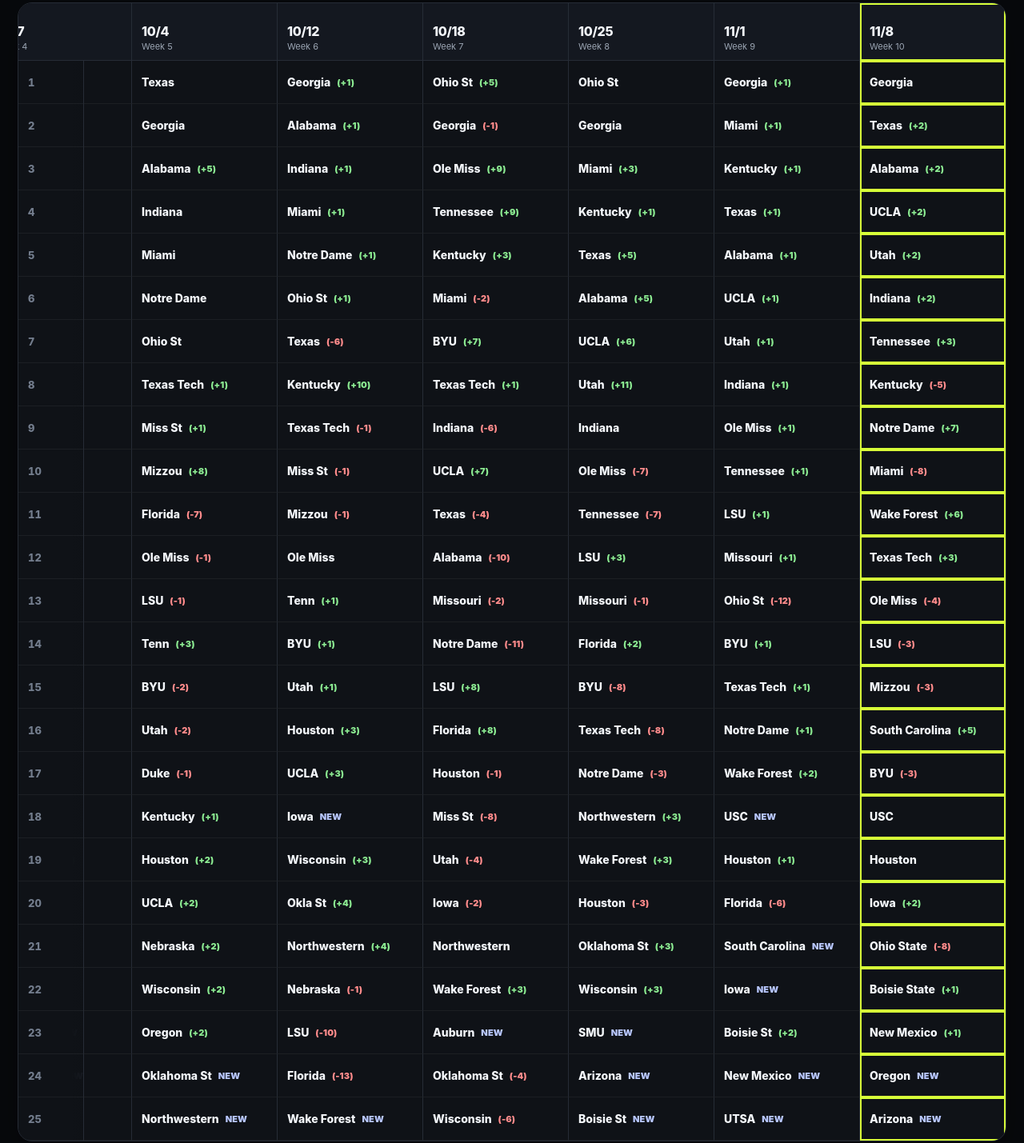
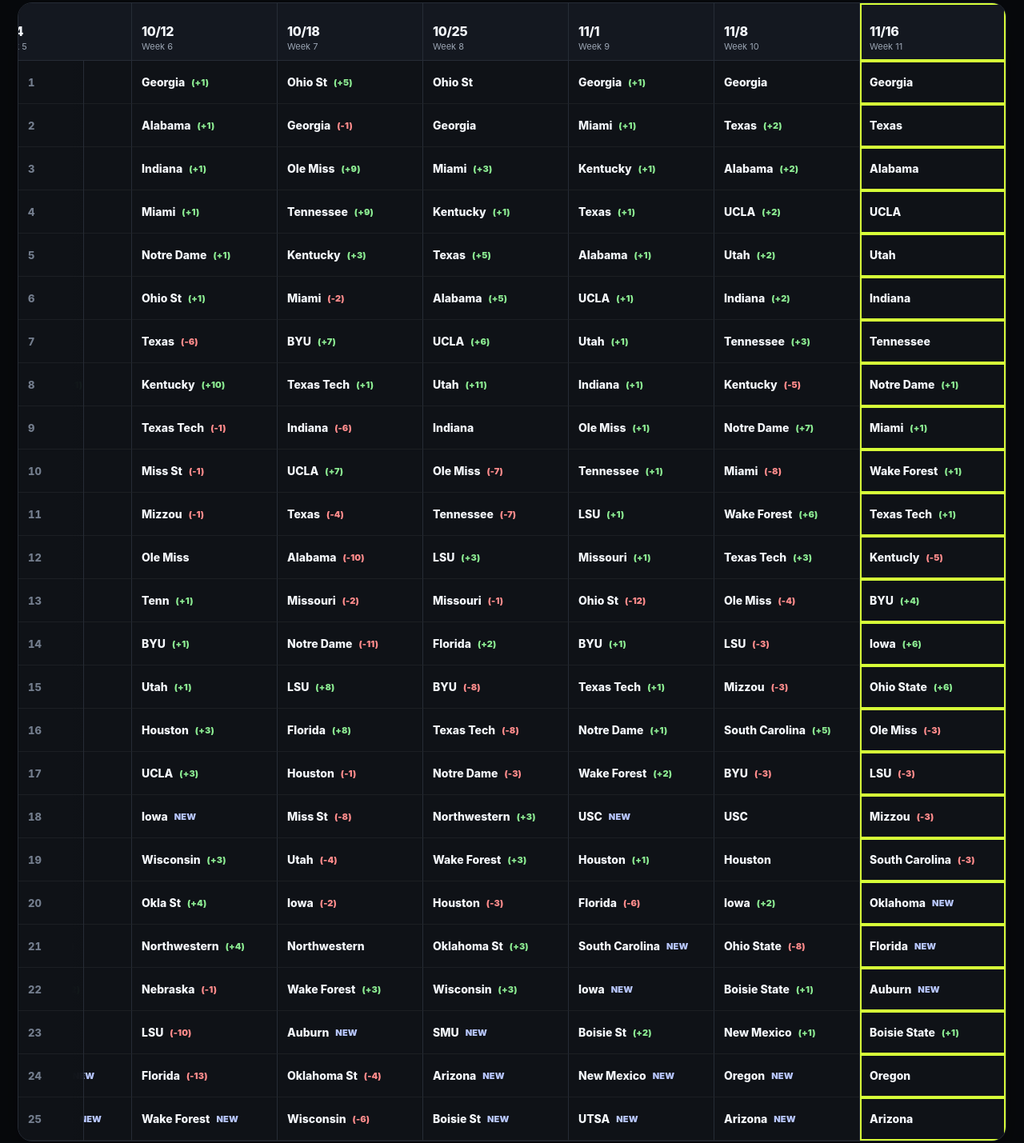
Before and after one commit to stumpedforwords/CFB-Weekly-Polls, a plain HTML site: page index.html in a window 1280 px wide. Shown: the part 316-1745 px from the top of the page at 80% size. Drawn offline with Linux system fonts and the light colour scheme.

Commit message:
index.html

```diff
--- a/index.html
+++ b/index.html
@@ -483,6 +483,37 @@ const DATA = {
             { "team": "New Mexico", "move": "+1" },
             { "team": "Oregon", "move": "new" },
             { "team": "Arizona", "move": "new" },
+          ]
+        },
+        {
+          "date": "11/16",
+          "label": "Week 11",
+          "entries": [
+            { "team": "Georgia", "move": "" },
+            { "team": "Texas", "move": "" },
+            { "team": "Alabama", "move": "" },
+            { "team": "UCLA", "move": "" },
+            { "team": "Utah", "move": "" },
+            { "team": "Indiana", "move": "" },
+            { "team": "Tennessee", "move": "" },
+            { "team": "Notre Dame", "move": "+1" },
+            { "team": "Miami", "move": "+1" },
+            { "team": "Wake Forest", "move": "+1" },
+            { "team": "Texas Tech", "move": "+1" },
+            { "team": "Kentucly", "move": "-5" },
+            { "team": "BYU", "move": "+4" },
+            { "team": "Iowa", "move": "+6" },
+            { "team": "Ohio State", "move": "+6" },
+            { "team": "Ole Miss", "move": "-3" },
+            { "team": "LSU", "move": "-3" },
+            { "team": "Mizzou", "move": "-3" },
+            { "team": "South Carolina", "move": "-3" },
+            { "team": "Oklahoma", "move": "new" },
+            { "team": "Florida", "move": "new" },
+            { "team": "Auburn", "move": "new" },
+            { "team": "Boisie State", "move": "+1" },
+            { "team": "Oregon", "move": "" },
+            { "team": "Arizona", "move": "" },
           ]
         }
       ]
```
